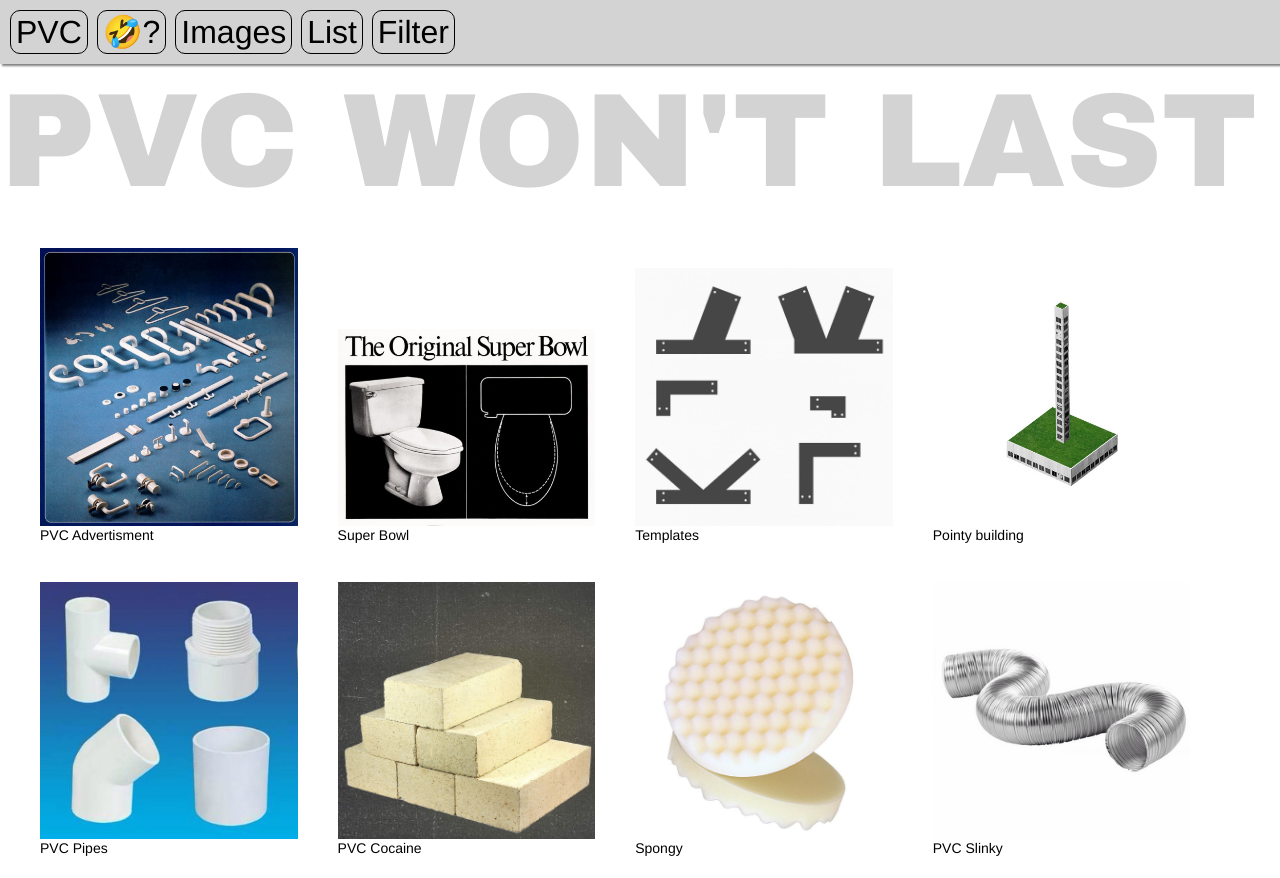
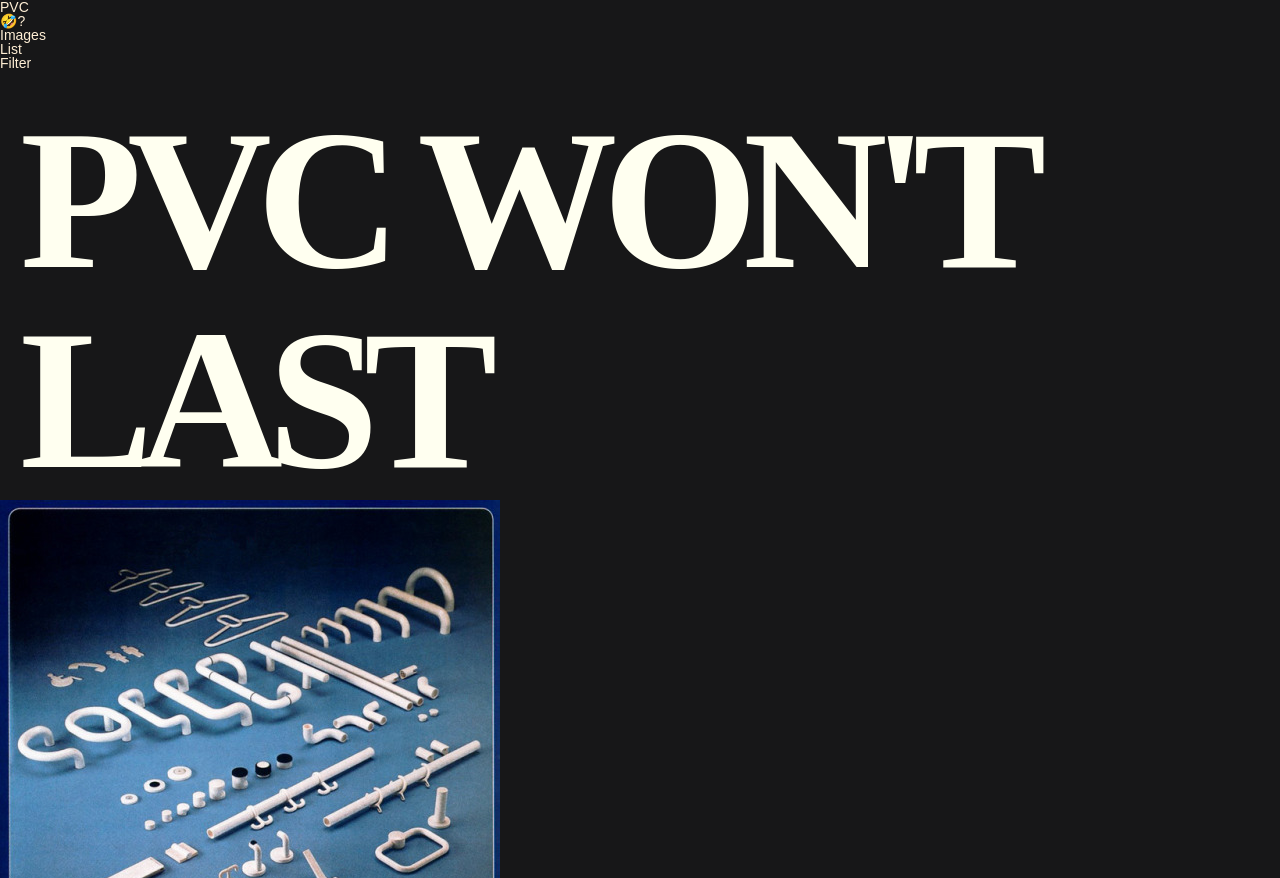
Before and after one commit to annamathews/annamathews.github.io, a plain HTML site: page filter-demo/index.html in a window 1280 px wide. Shown: the top 878 px of the page. Drawn offline with Linux system fonts and the light colour scheme.

Commit message:
Amending CSS File

```diff
--- a/filter-demo/assets/css/main.css
+++ b/filter-demo/assets/css/main.css
@@ -1,49 +1,92 @@
 body {
-	font-family: Helvetica,Arial,sans-serif;
-	font-size: 32px;
+	font-family: Akzidenz Grotesque BQ,sans-serif;
+	font-size: 14px;
+	color:papayawhip;
+	background-color:#171718;
 }
+
 
 a {
 	color:red;
 }
 
-.nav {
-	width: 100%;
-	background-color: lightgrey;
-	padding: 10px;
-	box-shadow: 2px 2px 2px grey;
-	position: fixed;
-	top:0px;
-	left:0px;
+/* When you first edit this file, you can delete everything below here. Remember you should use body to target all elements on the page first and then override them later  */
+
+/* EXAMPLE CODE PLEASE REMOVE */
+
+.title {
+font-family:ITC Avant Garde Gothic Pro,bold;
+font-size: 200px;
+font-weight: bold;
+text-align:left;
+text-transform:uppercase;
+letter-spacing: -15px;
+color:ivory;
+margin-top: 30px;
+margin-left: 20px;
 }
 
-.nav-item {
-	display: inline-block;
-	padding: 5px;
-	border: 1px solid black;
-	border-radius: 10px;
+.subtitle {
+font-family:ITC Avant Garde Gothic Pro,bold;
+font-size: 30px;
+font-weight: bold;
+text-align:left;
+text-transform:uppercase;
+letter-spacing: -1px;
+color:peachpuff;
+margin-top: 10px;
+margin-left: 20px;
 }
 
-.title {
-	font-size: 10.4vw;
-	font-family: Arial Black;
-	color:lightgrey;
-	margin-top: 75px;
+.captions {
+	margin-top: 20px;
 }
 
-.research {
-	display: flex;
-	flex-wrap: wrap;
-	align-items: flex-end;
-	padding: 20px;
+/* Three image containers (use 25% for four, and 50% for two, etc) */
+
+.row{
+	position:absolute;
 }
 
-.research-item {
-	flex: 0 0 24%;
-	padding: 20px;
-	font-size: 14px;
+.column {
+  float: left;
+  width: 30%;
+  padding: 20px;
+  margin-top: 5px;
 }
 
-.research-item img {
-	width: 100%;
+.column2 {
+  float: left;
+  width: 30%;
+  padding: 20px;
+  margin-top: 5px;
 }
+
+.row2{
+	position:absolute;
+	margin-top: 400px;
+}
+
+.column3 {
+  float: left;
+  width: 30%;
+  padding: 20px;
+  margin-top: 200px;
+}
+
+.row3: {
+position:absolute;
+margin-top: 200px;
+}
+
+.column4 {
+  float: left;
+  width: 36%;
+  padding: 20px;
+  margin-top: 5px;
+}
+
+.row4: {
+position:absolute;
+margin-top: 5px;
+}
```
Also changed, not shown: 3 other files.
